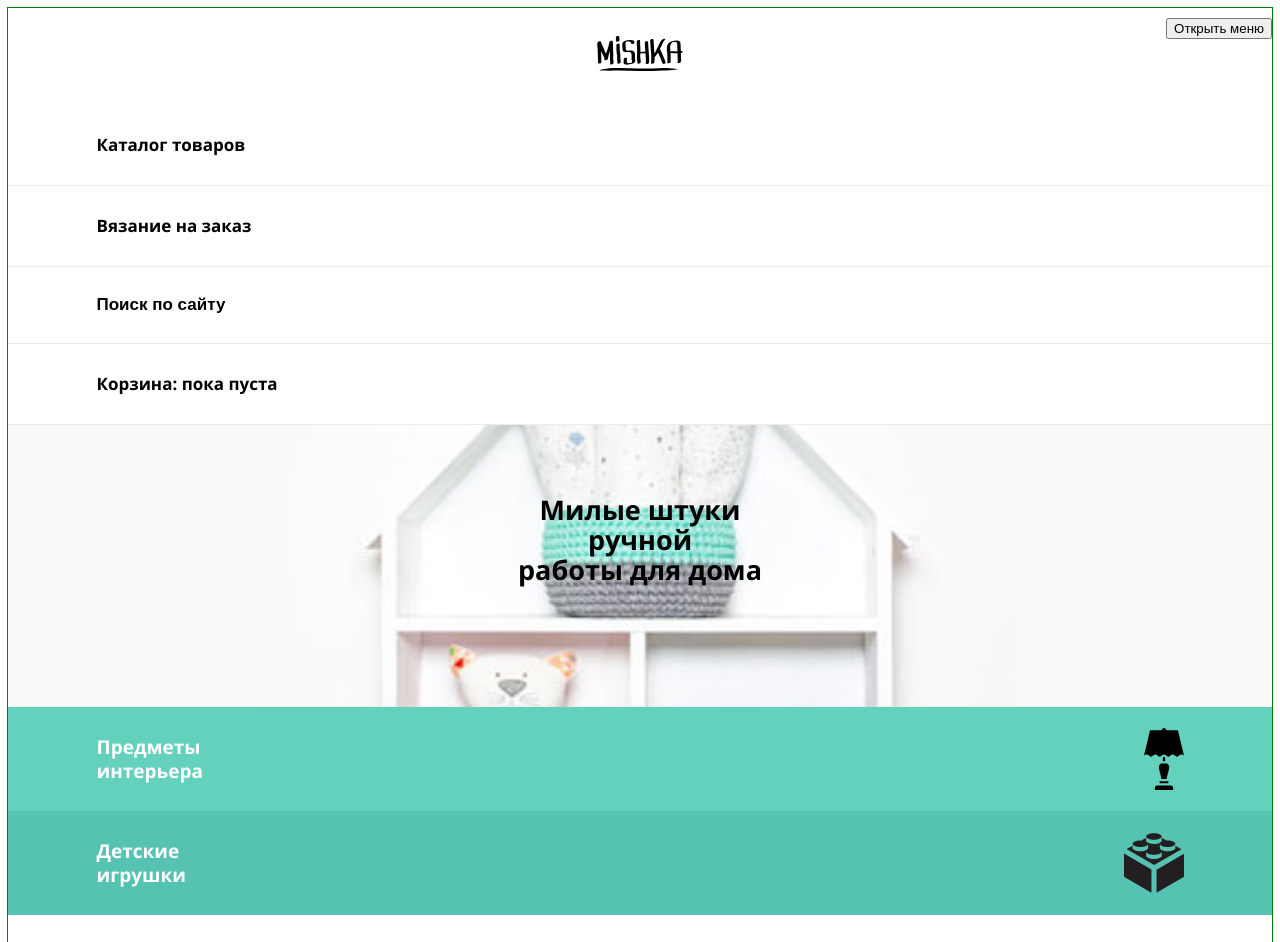
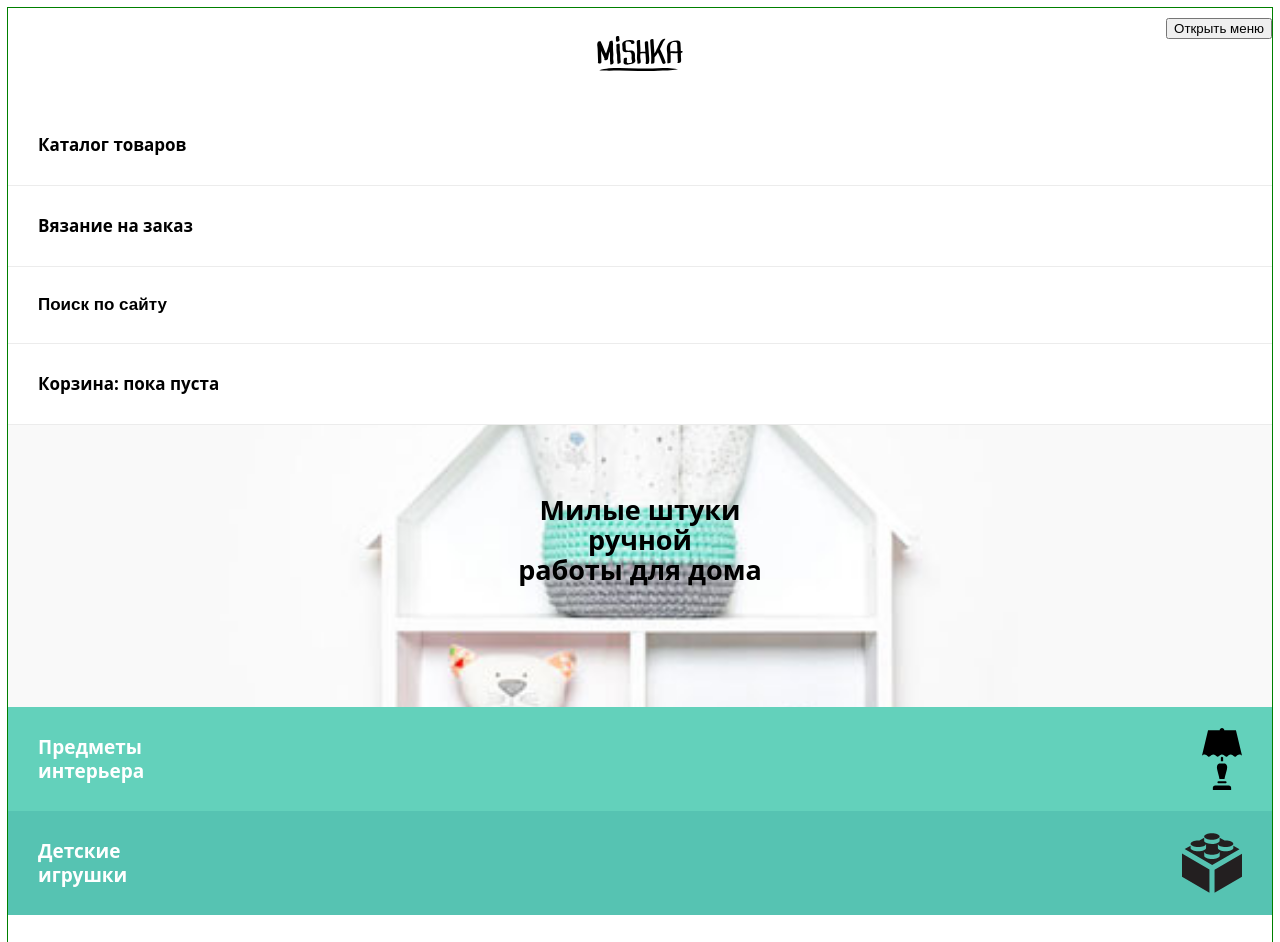
Before and after one commit to sk7konstantin/615885-mishka, a website: page source/index.html in a window 1280 px wide. Shown: the top 942 px of the page. Drawn offline with nearby package versions, Linux system fonts and the light colour scheme; files that its build step writes are made by us from their sources; files whose address does not match are found by name.

Commit message:
Добавил модификаторы в блоки

```diff
--- a/source/index.html
+++ b/source/index.html
@@ -14,7 +14,7 @@
             <img class="header__logo-image" src="img/logo-mobile.svg" width="90" height="35" alt="Логотип Мишка" >
           </a>
           <button class="nav__toggle" type="button">Открыть меню</button>
-          <div class="nav__wrapper">
+          <!-- <div class="nav__wrapper"> -->
             <ul class="nav__list site-list list-reset">
               <li class="site-list__item">
                 <a class="nav__link link-block container" href="catalog.html">Каталог товаров</a>
@@ -34,7 +34,7 @@
                 <a class="nav__link link-block container user-list__basket" href="#">Корзина: пока пуста</a>
               </li>
             </ul>
-          </div>
+          <!-- </div> -->
         </nav>
       </header>
       <!--Основное содержание страницы-->
--- a/source/less/blocks/base.less
+++ b/source/less/blocks/base.less
@@ -16,8 +16,7 @@ body {
 }
 
 .container {
-  width: 86%;
-  margin: 0 auto;
+  margin: 0 30px;
   // outline: 1px dashed blue;
 }
 
--- a/source/less/blocks/contacts.less
+++ b/source/less/blocks/contacts.less
@@ -17,10 +17,10 @@
 .contacts__cell {
   vertical-align: top;
   padding-bottom: 30px;
-}
 
-.contacts__cell--right {
-  padding-right: 25px;
+  &--right {
+    padding-right: 25px;
+  }
 }
 
 .contacts__link {
--- a/source/less/blocks/content-shop.less
+++ b/source/less/blocks/content-shop.less
@@ -15,11 +15,11 @@
   background-size: 40px 62px;
   background-position: 100% 50%;
   background-repeat: no-repeat;
-}
 
-.content-shop__text-box--game {
-  background-image: url("../img/icon-toy.svg");
-  background-size: 60px 60px;
+  &--game {
+    background-image: url("../img/icon-toy.svg");
+    background-size: 60px 60px;
+  }
 }
 
 .content-shop__text {
--- a/source/less/blocks/header-nav.less
+++ b/source/less/blocks/header-nav.less
@@ -24,7 +24,6 @@
 .user-list__search {
   font-size: 17px;
   font-weight: bold;
-  // line-height: 24px;
   color: #000000;
   padding: 28px 0;
   border: none;
```
